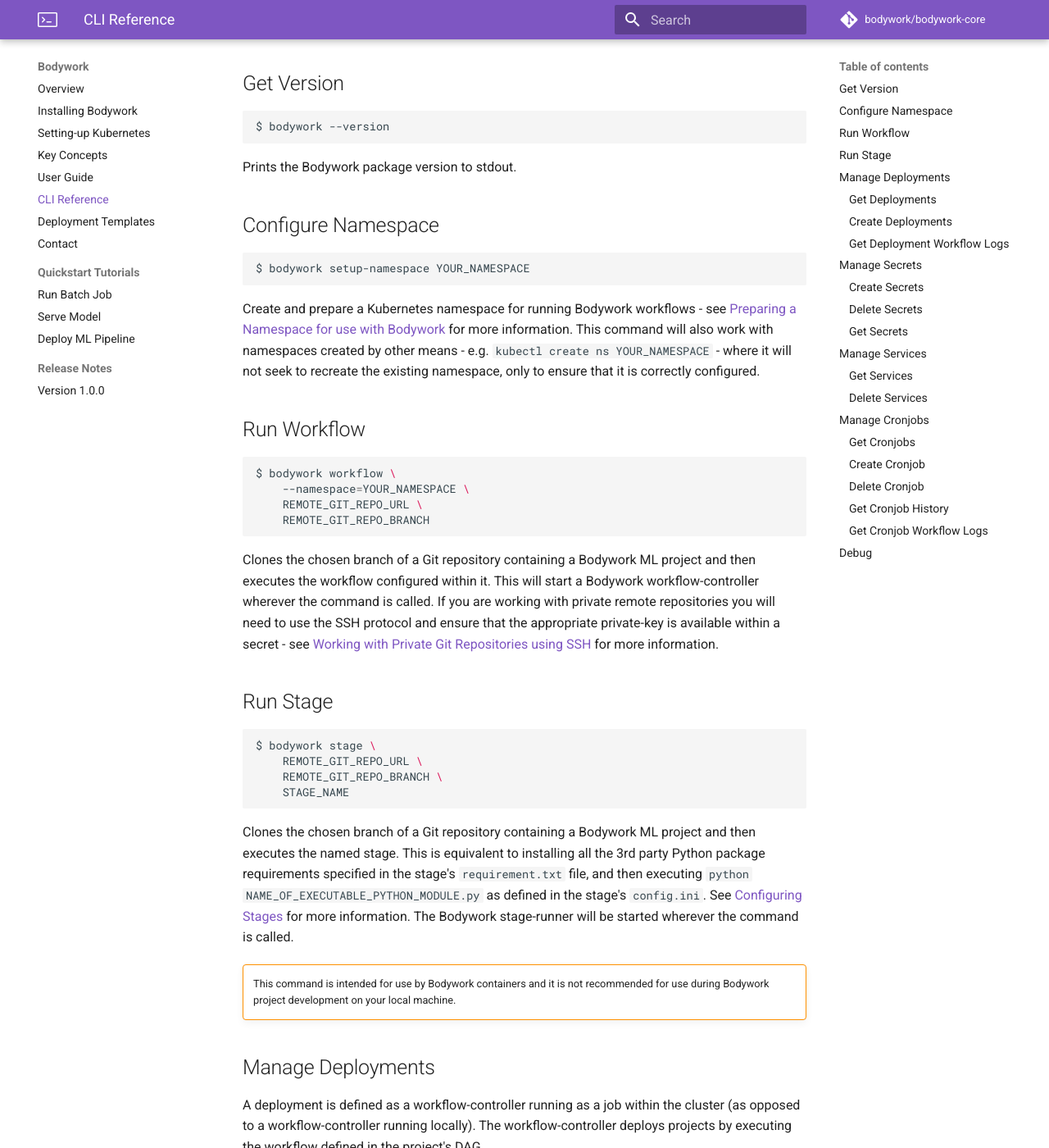
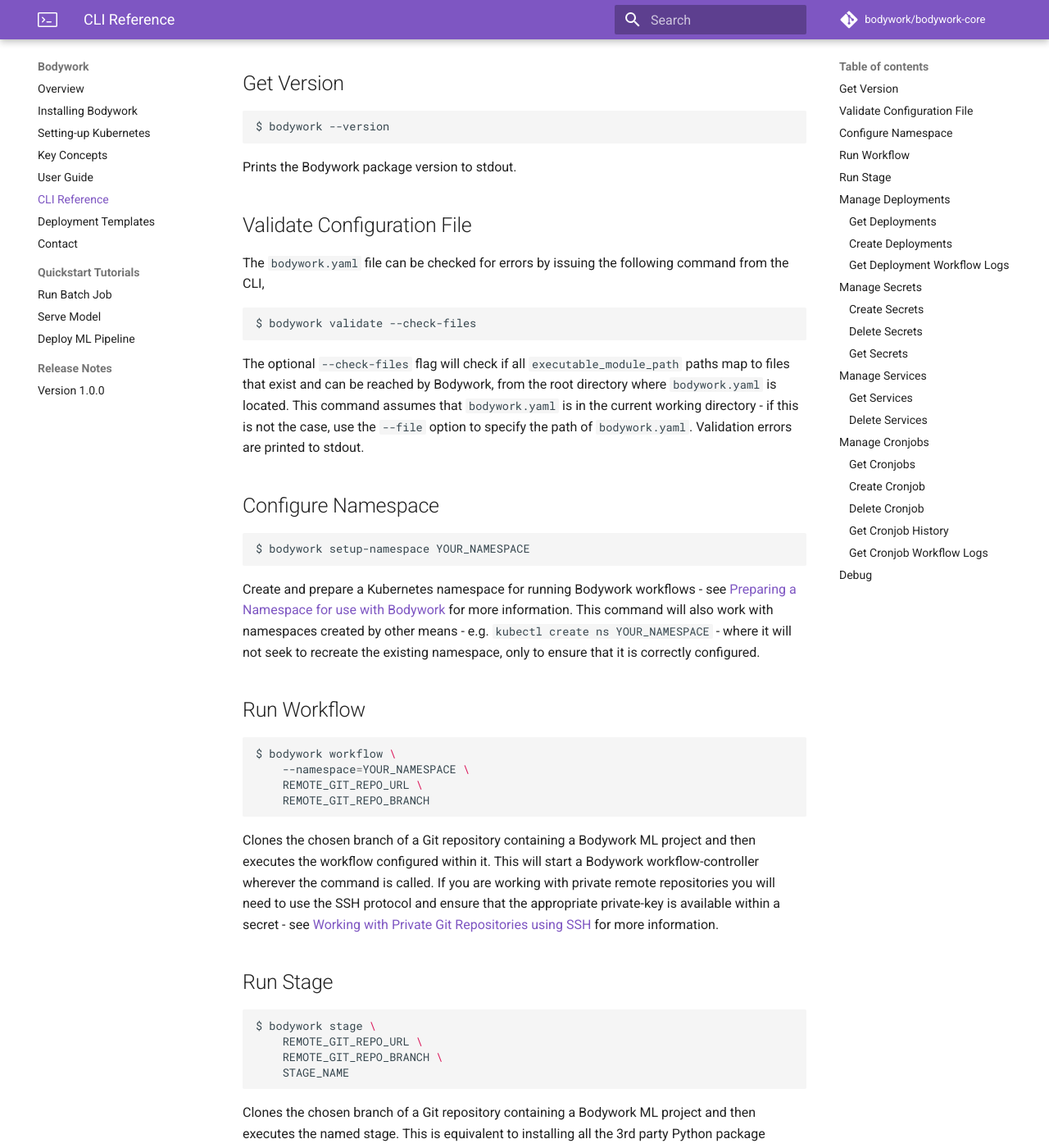
Before and after one commit to bodywork-ml/bodywork-docs, an MkDocs documentation site: the page built from docs/cli_reference.md, in a window 1280 px wide and 1400 px high, scrolled down 238 px. Shown: the whole window at 82% size. Built offline with MkDocs 1.6.1 and Material for MkDocs 9.7.7, drawn with Linux system fonts in a browser that asks for light colours; comment, search, counter and statistics services are not loaded; some of the changed text lies outside the part shown.

Commit message:
Update CLI reference

````diff
--- a/docs/cli_reference.md
+++ b/docs/cli_reference.md
@@ -9,6 +9,16 @@ $ bodywork --version
 ```
 
 Prints the Bodywork package version to stdout.
+
+## Validate Configuration File
+
+The `bodywork.yaml` file can be checked for errors by issuing the following command from the CLI,
+
+```shell
+$ bodywork validate --check-files
+```
+
+The optional `--check-files` flag will check if all `executable_module_path` paths map to files that exist and can be reached by Bodywork, from the root directory where `bodywork.yaml` is located. This command assumes that `bodywork.yaml` is in the current working directory - if this is not the case, use the `--file` option to specify the path of `bodywork.yaml`. Validation errors are printed to stdout.
 
 ## Configure Namespace
 
@@ -38,7 +48,7 @@ $ bodywork stage \
     STAGE_NAME
 ```
 
-Clones the chosen branch of a Git repository containing a Bodywork ML project and then executes the named stage. This is equivalent to installing all the 3rd party Python package requirements specified in the stage's `requirement.txt` file, and then executing `python NAME_OF_EXECUTABLE_PYTHON_MODULE.py` as defined in the stage's `config.ini`. See [Configuring Stages](user_guide.md#configuring-stages) for more information. The Bodywork stage-runner will be started wherever the command is called.
+Clones the chosen branch of a Git repository containing a Bodywork ML project and then executes the named stage. This is equivalent to installing all the 3rd party Python package requirements specified in the stage's `requirement.txt` file, and then executing `python NAME_OF_EXECUTABLE_PYTHON_MODULE.py` as defined for the stage in `bodywork.yaml`. See [Configuring Stages](user_guide.md#configuring-stages) for more information. The Bodywork stage-runner will be started wherever the command is called.
 
 !!! warning ""
     This command is intended for use by Bodywork containers and it is not recommended for use during Bodywork project development on your local machine.
````
Also changed, not shown: docs/user_guide.md (+1 -1 lines).
